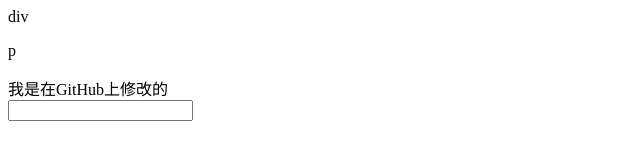
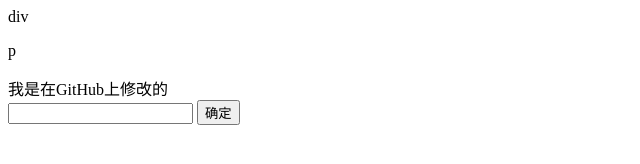
Before and after one commit to Sun-XiaoQi/git-demo, a plain HTML site: page index.html in a window 1280 px wide. Shown: the whole page, without its empty margins (0-640 px from the left). Drawn offline with Linux system fonts and the light colour scheme.

Commit message:
2012/7/6 修改

```diff
--- a/index.html
+++ b/index.html
@@ -10,5 +10,6 @@
 	<p>p</p>
 	<div>我是在GitHub上修改的</div>
 	<input type="text" value="">
+	<input type="button" value="确定">
 </body>
 </html>
```
